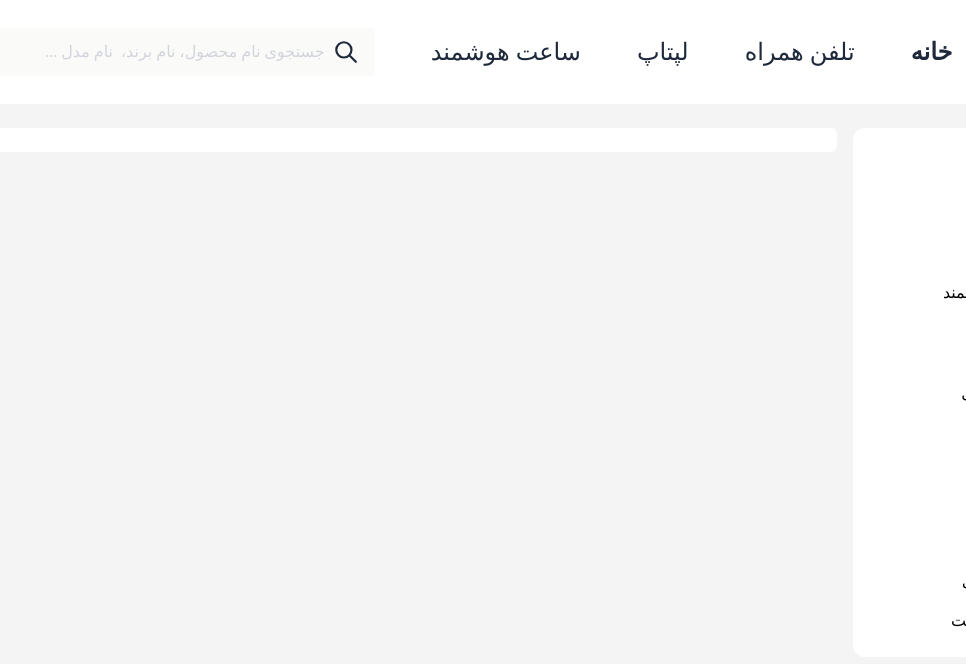
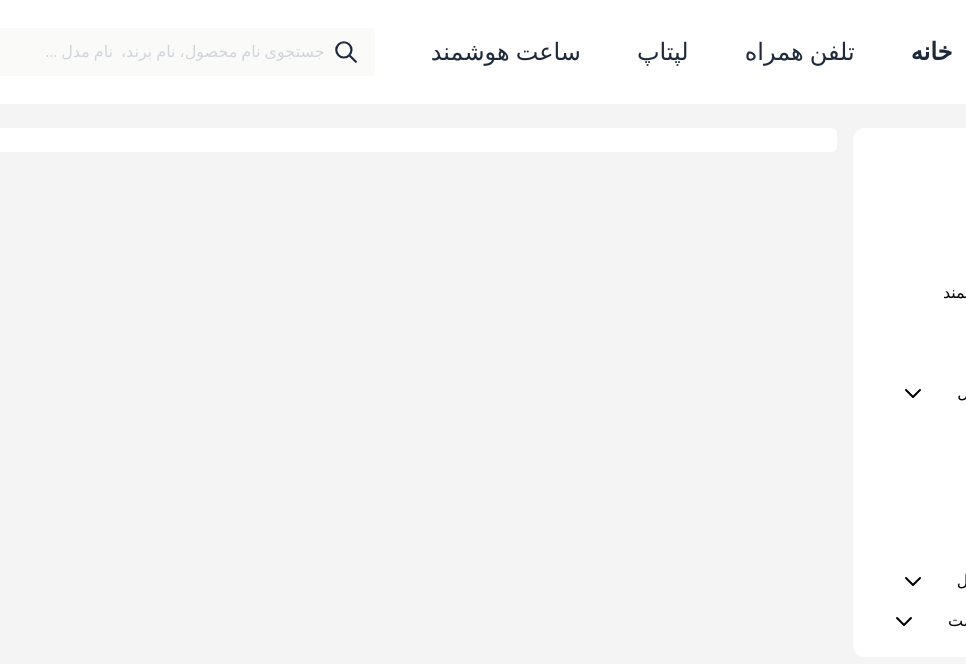
Before and after one commit to tasadophi/Digitize-Shop, a Next.js app: page /products/laptops in a window 1280 px wide. Shown: the top 664 px of the page, without its empty margins (314-1280 px from the left). Built offline with nearby package versions, Linux system fonts and the light colour scheme.

Commit message:
icons changed

```diff
--- a/components/Filters.js
+++ b/components/Filters.js
@@ -1,7 +1,7 @@
-import Brand from "../public/images/icons/Brand";
-import Chevron from "../public/images/icons/Chevron";
-import Color from "../public/images/icons/Color";
-import Price from "../public/images/icons/Price";
+import BrandIcon from "./icons/BrandIcon";
+import ChevronIcon from "./icons/ChevronIcon";
+import ColorIcon from "./icons/ColorIcon";
+import PriceIcon from "./icons/PriceIcon";
 import CheckBox from "./CheckBox";
 
 const Filters = () => {
@@ -10,11 +10,13 @@ const Filters = () => {
       <li>
         <div className="flex items-center gap-8 cursor-pointer">
           <div className="flex gap-2">
-            <Brand />
+            <span className="w-6 h-6">
+              <BrandIcon />
+            </span>
             برند محصول
           </div>
           <span>
-            <Chevron />
+            <ChevronIcon />
           </span>
         </div>
         <ul className="pt-4 flex flex-col gap-3">
@@ -35,11 +37,13 @@ const Filters = () => {
       <li>
         <div className="flex items-center gap-8 cursor-pointer">
           <div className="flex gap-2">
-            <Color />
+            <span className="w-6 h-6">
+              <ColorIcon />
+            </span>
             رنگ محصول
           </div>
-          <span>
-            <Chevron />
+          <span className="w-6 h-6">
+            <ChevronIcon />
           </span>
         </div>
         <ul></ul>
@@ -47,11 +51,13 @@ const Filters = () => {
       <li>
         <div className="flex items-center gap-8 cursor-pointer">
           <div className="flex gap-2">
-            <Price />
+            <span className="w-6 h-6">
+              <PriceIcon />
+            </span>
             محدوده قیمت
           </div>
-          <span>
-            <Chevron />
+          <span className="w-6 h-6">
+            <ChevronIcon />
           </span>
         </div>
         <ul></ul>
```
